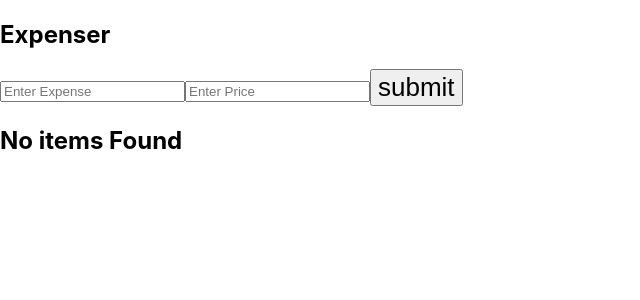
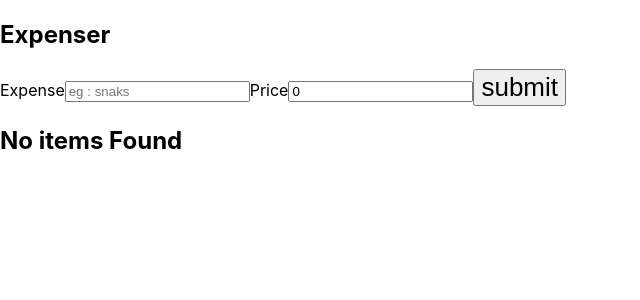
Before and after one commit to shyam500/Expenser, a React (Vite) app: page / in a window 1280 px wide. Shown: the top 300 px of the page, without its empty margins (0-640 px from the left). Built offline with nearby package versions, Linux system fonts and the light colour scheme.

Commit message:
fixed total error

```diff
--- a/src/components/AddExpense.jsx
+++ b/src/components/AddExpense.jsx
@@ -8,7 +8,7 @@ import Notification from "./UI/Notification";
 const AddExpense = () => {
   const { items, dispatch } = useContext(context);
   const [expense, setExpense] = useState("");
-  const [price, setPrice] = useState("");
+  const [price, setPrice] = useState(0);
   const [error, setError] = useState(false);
   const [id, setId] = useState(0);
 
@@ -34,7 +34,7 @@ const AddExpense = () => {
     if (expense.length > 0 && price > 0) {
       setError(false);
       setExpense("");
-      setPrice("");
+      setPrice(0);
       dispatch({ type: "add", payload: { id, item: expense, price } });
       setId((prev) => prev + 1);
     }
@@ -49,16 +49,21 @@ const AddExpense = () => {
         />
       )}
       <form className={classes.expense_container} onSubmit={formSubmitHandler}>
+          <label htmlFor="expense">Expense</label>
         <input
+        id="expense"
           onChange={expenseHandler}
           type="text"
           value={expense}
-          placeholder="Enter Expense "
+          placeholder="eg : snaks"
           className={classes.input}
         />
+        <label htmlFor="price">Price</label>
         <input
+        id="price"
           value={price}
           onChange={priceHandler}
+          onClick={()=>setPrice('')}
           type="number"
           placeholder="Enter Price"
           className={classes.input}
--- a/src/components/ExpenseList.jsx
+++ b/src/components/ExpenseList.jsx
@@ -4,12 +4,14 @@ import classes from "./ExpenseList.module.css";
 import ListItem from "./ListItem";
 
 const ExpenseList = () => {
-  const { items } = useContext(context);
+  const { items,total } = useContext(context);
+  console.log(total);
   return (
     <ul className={classes.container}>
       {items.map((each) => (
-        <ListItem id={id} item={items} price={price}/>
+        <ListItem  key={each.id} item={each.item} price={each.price} />
       ))}
+      <hr />
     </ul>
   );
 };
--- a/src/components/ListItem.jsx
+++ b/src/components/ListItem.jsx
@@ -1,8 +1,8 @@
 import classes from "./ListItem.module.css";
 
-const ListItem = ({ id, item, price }) => {
+const ListItem = ({item, price }) => {
   return (
-    <li key={id} className={classes.list_item}>
+    <li className={classes.list_item}>
       {item}
       <span className={classes.list_price}>{price} rupees</span>
       <span className={classes.delete_btn}> X </span>
--- a/src/components/store/Provider.jsx
+++ b/src/components/store/Provider.jsx
@@ -11,7 +11,7 @@ const reducerFunc = (state, action) => {
     case "add":
       return {
         items: [...state.items, action.payload],
-        total: state.total + action.payload.item.price,
+        total:+state.total + +action.payload.price,
       };
     case "remove":
       const delItem = state.items.find((each) => each.item === action.payload);
```
